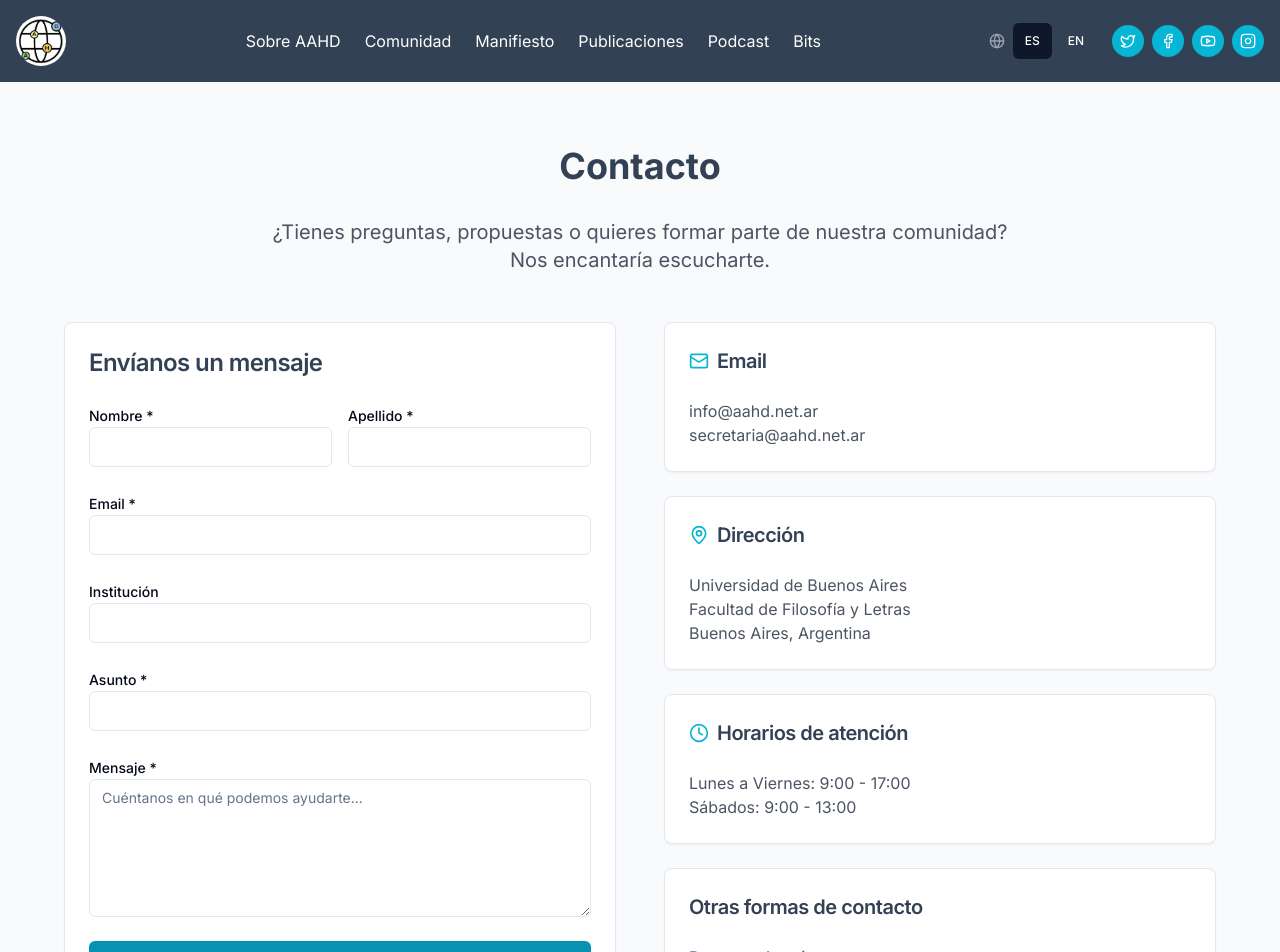
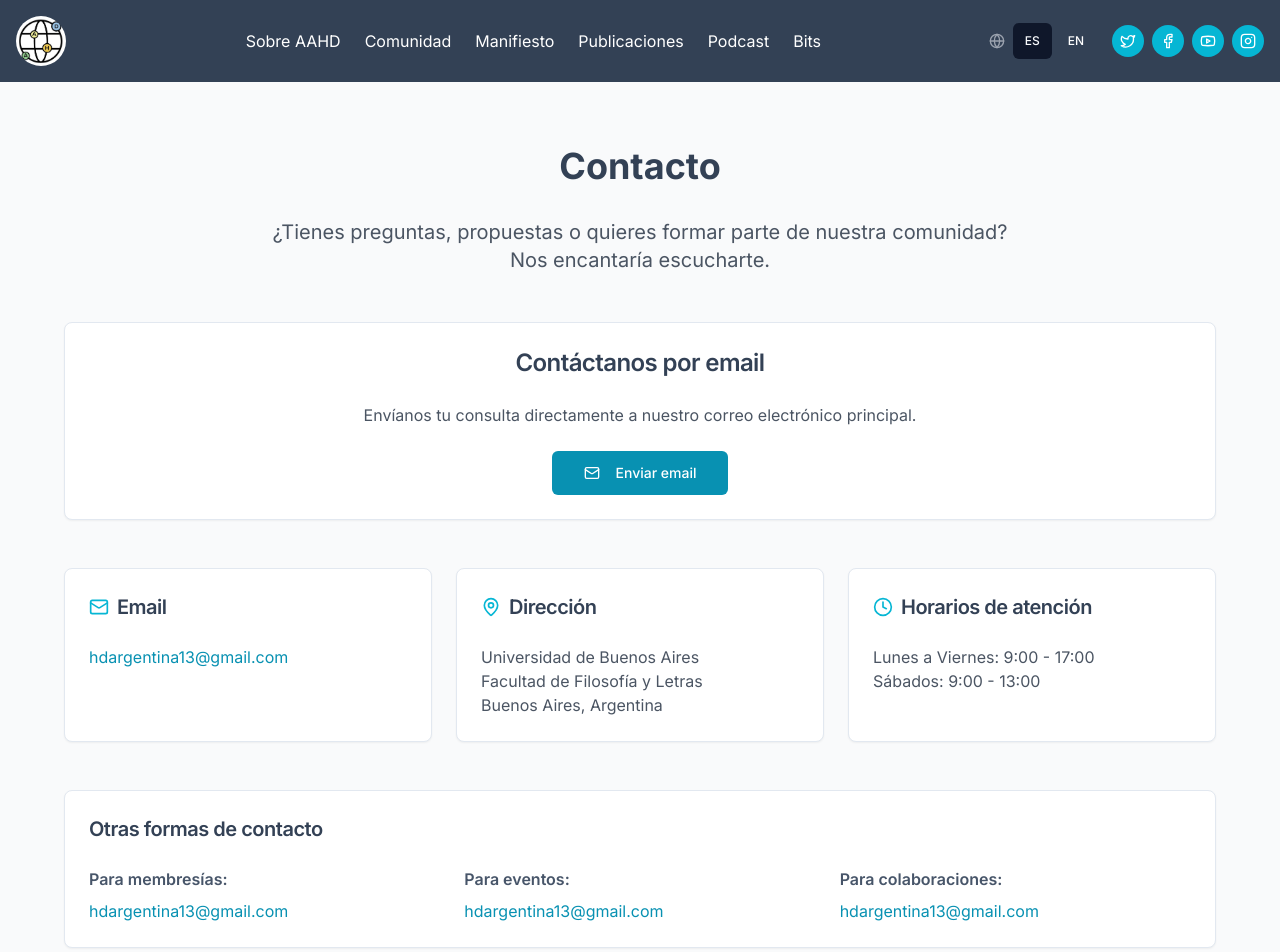
Before and after one commit to Ppantaleo/aahd, a Next.js app: page /aahd/contacto in a window 1280 px wide. Shown: the top 952 px of the page. Built offline with nearby package versions, Linux system fonts and the light colour scheme.

Commit message:
updated-contact

```diff
--- a/app/contacto/page.tsx
+++ b/app/contacto/page.tsx
@@ -1,23 +1,29 @@
+"use client"
+
 import { Card, CardContent, CardHeader, CardTitle } from "@/components/ui/card"
 import { Button } from "@/components/ui/button"
-import { Input } from "@/components/ui/input"
-import { Textarea } from "@/components/ui/textarea"
-import { Label } from "@/components/ui/label"
+// import { Input } from "@/components/ui/input"
+// import { Textarea } from "@/components/ui/textarea"
+// import { Label } from "@/components/ui/label"
 import { Mail, MapPin, Clock } from "lucide-react"
+import { useTranslations } from "@/lib/translations"
 
 export default function ContactoPage() {
+  const { t } = useTranslations()
+
   return (
     <div className="min-h-screen bg-gray-50">
       <div className="container mx-auto px-4 py-16">
         <div className="max-w-6xl mx-auto">
-          <h1 className="text-4xl font-bold text-slate-700 mb-8 text-center">Contacto</h1>
+          <h1 className="text-4xl font-bold text-slate-700 mb-8 text-center">{t.contact.title}</h1>
 
           <p className="text-xl text-gray-600 mb-12 text-center max-w-3xl mx-auto">
-            ¿Tienes preguntas, propuestas o quieres formar parte de nuestra comunidad? Nos encantaría escucharte.
+            {t.contact.description}
           </p>
 
           <div className="grid lg:grid-cols-2 gap-12">
-            {/* Formulario de contacto */}
+            {/* Formulario de contacto comentado */}
+            {/*
             <Card>
               <CardHeader>
                 <CardTitle className="text-2xl text-slate-700">Envíanos un mensaje</CardTitle>
@@ -61,9 +67,27 @@ export default function ContactoPage() {
                 </form>
               </CardContent>
             </Card>
+            */}
+
+            {/* Botón de contacto por email */}
+            <Card className="lg:col-span-2">
+              <CardHeader>
+                <CardTitle className="text-2xl text-slate-700 text-center">{t.contact.email_us}</CardTitle>
+              </CardHeader>
+              <CardContent className="text-center">
+                <p className="text-gray-600 mb-6">{t.contact.email_description}</p>
+                <Button asChild size="lg" className="bg-cyan-600 hover:bg-cyan-700 text-white">
+                  <a href="mailto:hdargentina13@gmail.com">
+                    <Mail className="w-5 h-5 mr-2" />
+                    {t.contact.email_button}
+                  </a>
+                </Button>
+              </CardContent>
+            </Card>
 
             {/* Información de contacto */}
-            <div className="space-y-6">
+            <div className="lg:col-span-2">
+              <div className="grid lg:grid-cols-3 gap-6">
                 <Card>
                   <CardHeader>
                     <CardTitle className="text-xl text-slate-700 flex items-center">
@@ -72,8 +96,11 @@ export default function ContactoPage() {
                     </CardTitle>
                   </CardHeader>
                   <CardContent>
-                  <p className="text-gray-600">info@aahd.net.ar</p>
-                  <p className="text-gray-600">secretaria@aahd.net.ar</p>
+                    <p className="text-gray-600">
+                      <a href="mailto:hdargentina13@gmail.com" className="text-cyan-600 hover:text-cyan-700">
+                        hdargentina13@gmail.com
+                      </a>
+                    </p>
                   </CardContent>
                 </Card>
 
@@ -81,7 +108,7 @@ export default function ContactoPage() {
                   <CardHeader>
                     <CardTitle className="text-xl text-slate-700 flex items-center">
                       <MapPin className="w-5 h-5 mr-2 text-cyan-500" />
-                    Dirección
+                      {t.contact.address_title}
                     </CardTitle>
                   </CardHeader>
                   <CardContent>
@@ -99,36 +126,52 @@ export default function ContactoPage() {
                   <CardHeader>
                     <CardTitle className="text-xl text-slate-700 flex items-center">
                       <Clock className="w-5 h-5 mr-2 text-cyan-500" />
-                    Horarios de atención
+                      {t.contact.hours_title}
                     </CardTitle>
                   </CardHeader>
                   <CardContent>
                     <p className="text-gray-600">
-                    Lunes a Viernes: 9:00 - 17:00
+                      {t.contact.hours_weekdays}
                       <br />
-                    Sábados: 9:00 - 13:00
+                      {t.contact.hours_saturday}
                     </p>
                   </CardContent>
                 </Card>
+              </div>
+            </div>
 
+            {/* Otras formas de contacto */}
+            <div className="lg:col-span-2">
               <Card>
                 <CardHeader>
-                  <CardTitle className="text-xl text-slate-700">Otras formas de contacto</CardTitle>
+                  <CardTitle className="text-xl text-slate-700">{t.contact.other_ways_title}</CardTitle>
                 </CardHeader>
-                <CardContent className="space-y-4">
+                <CardContent className="grid md:grid-cols-3 gap-6">
                   <div>
-                    <h4 className="font-semibold text-slate-600 mb-2">Para membresías:</h4>
-                    <p className="text-gray-600">membresias@aahd.net.ar</p>
+                    <h4 className="font-semibold text-slate-600 mb-2">{t.contact.memberships_title}</h4>
+                    <p className="text-gray-600">
+                      <a href="mailto:hdargentina13@gmail.com?subject=Membresía" className="text-cyan-600 hover:text-cyan-700">
+                        hdargentina13@gmail.com
+                      </a>
+                    </p>
                   </div>
 
                   <div>
-                    <h4 className="font-semibold text-slate-600 mb-2">Para eventos:</h4>
-                    <p className="text-gray-600">eventos@aahd.net.ar</p>
+                    <h4 className="font-semibold text-slate-600 mb-2">{t.contact.events_title}</h4>
+                    <p className="text-gray-600">
+                      <a href="mailto:hdargentina13@gmail.com?subject=Eventos" className="text-cyan-600 hover:text-cyan-700">
+                        hdargentina13@gmail.com
+                      </a>
+                    </p>
                   </div>
 
                   <div>
-                    <h4 className="font-semibold text-slate-600 mb-2">Para colaboraciones:</h4>
-                    <p className="text-gray-600">colaboraciones@aahd.net.ar</p>
+                    <h4 className="font-semibold text-slate-600 mb-2">{t.contact.collaborations_title}</h4>
+                    <p className="text-gray-600">
+                      <a href="mailto:hdargentina13@gmail.com?subject=Colaboraciones" className="text-cyan-600 hover:text-cyan-700">
+                        hdargentina13@gmail.com
+                      </a>
+                    </p>
                   </div>
                 </CardContent>
               </Card>
--- a/components/footer.tsx
+++ b/components/footer.tsx
@@ -85,7 +85,7 @@ export default function Footer() {
                 <Youtube className="w-4 h-4" />
               </Link>
               <Link
-                href="#"
+                href="mailto:hdargentina13@gmail.com"
                 className="w-8 h-8 bg-cyan-500 rounded-full flex items-center justify-center hover:bg-cyan-600 transition-colors"
               >
                 <Mail className="w-4 h-4" />
--- a/locales/en.json
+++ b/locales/en.json
@@ -137,5 +137,20 @@
       "constituting an observatory of practices with regards to the use of technologies for research in these areas",
       "strengthening the community engagement in the research processes of Digital Humanities in our country, so that it can be taken as an example of collaborative work"
     ]
+  },
+  "contact": {
+    "title": "Contact",
+    "description": "Do you have questions, proposals or want to be part of our community? We would love to hear from you.",
+    "email_us": "Contact us by email",
+    "email_description": "Send us your inquiry directly to our main email address.",
+    "email_button": "Send email",
+    "address_title": "Address",
+    "hours_title": "Office hours",
+    "hours_weekdays": "Monday to Friday: 9:00 - 17:00",
+    "hours_saturday": "Saturdays: 9:00 - 13:00",
+    "other_ways_title": "Other ways to contact",
+    "memberships_title": "For memberships:",
+    "events_title": "For events:",
+    "collaborations_title": "For collaborations:"
   }
 }
--- a/locales/es.json
+++ b/locales/es.json
@@ -137,5 +137,20 @@
       "constituir un observatorio de prácticas en el uso de las tecnologías para la investigación en esas áreas",
       "fortalecer la comunidad de investigación en Humanidades Digitales en nuestro país, obrando como un ejemplo modélico de trabajo colaborativo"
     ]
+  },
+  "contact": {
+    "title": "Contacto",
+    "description": "¿Tienes preguntas, propuestas o quieres formar parte de nuestra comunidad? Nos encantaría escucharte.",
+    "email_us": "Contáctanos por email",
+    "email_description": "Envíanos tu consulta directamente a nuestro correo electrónico principal.",
+    "email_button": "Enviar email",
+    "address_title": "Dirección",
+    "hours_title": "Horarios de atención",
+    "hours_weekdays": "Lunes a Viernes: 9:00 - 17:00",
+    "hours_saturday": "Sábados: 9:00 - 13:00",
+    "other_ways_title": "Otras formas de contacto",
+    "memberships_title": "Para membresías:",
+    "events_title": "Para eventos:",
+    "collaborations_title": "Para colaboraciones:"
   }
 }
```
Lines whose indentation alone changed are shown as unchanged.
